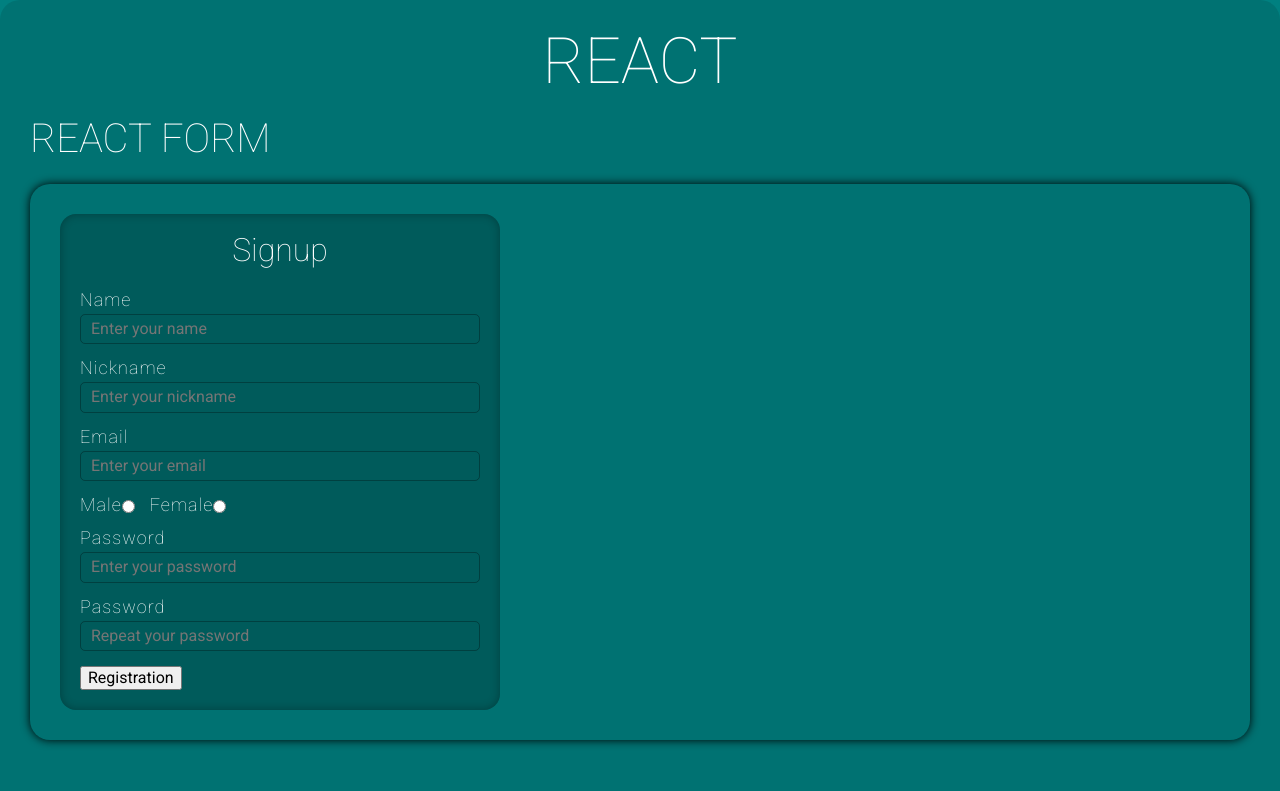
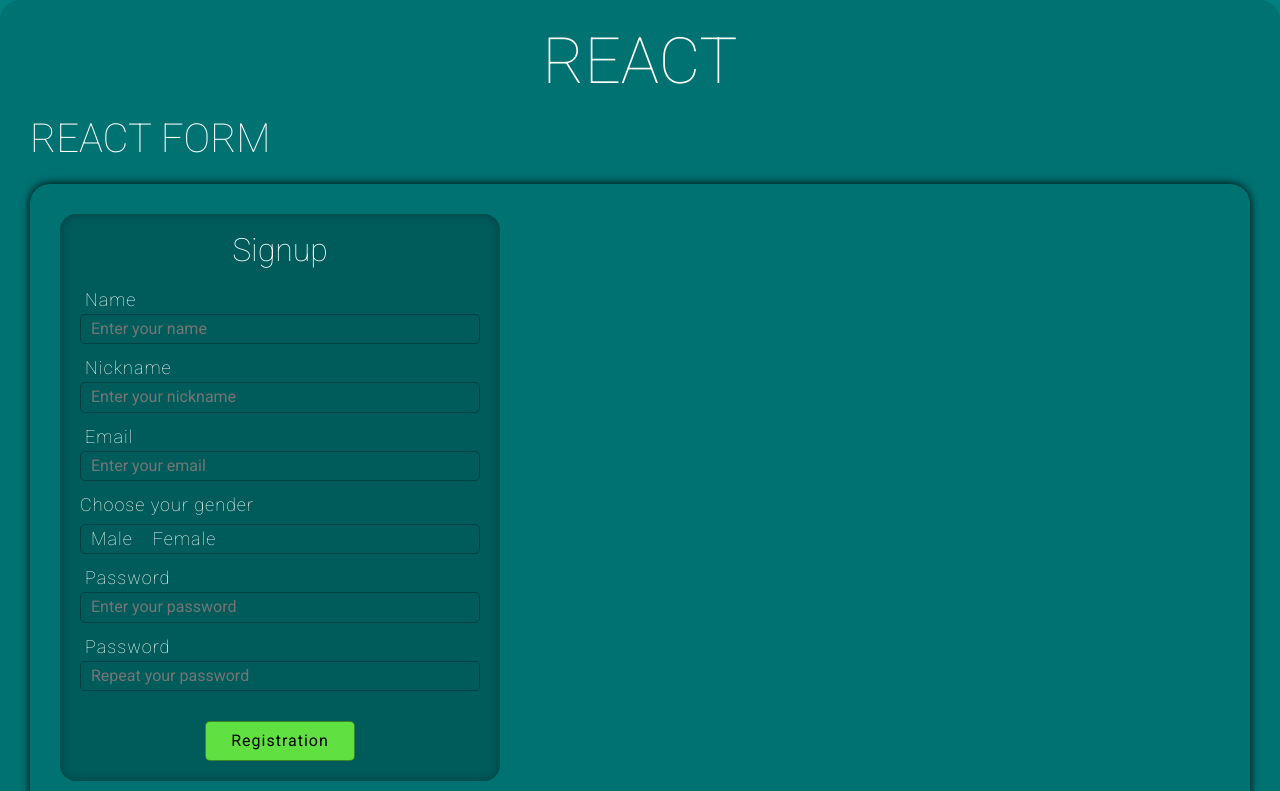
Before and after one commit to Doctor-Cyclone/middle-frontend-developer-course, a React (Create React App) app: page / in a window 1280 px wide. Shown: the top 791 px of the page. Built offline with nearby package versions, Linux system fonts and the light colour scheme; no server answers.

Commit message:
[DONE]: singup form template

```diff
--- a/src/app/Tasks/ReactForm/components/Signup/Signup.tsx
+++ b/src/app/Tasks/ReactForm/components/Signup/Signup.tsx
@@ -3,6 +3,7 @@ import { FunctionComponent } from 'react';
 import style from './style.module.scss';
 import TextInput from '../../../../../shared/components/Inputs/TextInput/TextInput';
 import RadioInput from '../../../../../shared/components/Inputs/RadioInput/RadioInput';
+import cn from 'classnames';
 
 const Signup: FunctionComponent = () => {
   return (
@@ -27,9 +28,14 @@ const Signup: FunctionComponent = () => {
           label="Email"
           placeholder="Enter your email"
         />
-        <div className={style['signup__form-gender']}>
-          <RadioInput name="gender" label="Male" />
-          <RadioInput name="gender" label="Female" />
+        <div>
+          <span className={style['signup__form-gender-title']}>
+            Choose your gender
+          </span>
+          <div className={style['signup__form-gender']}>
+            <RadioInput name="gender" label="Male" />
+            <RadioInput name="gender" label="Female" />
+          </div>
         </div>
         <TextInput
           type="password"
@@ -43,7 +49,11 @@ const Signup: FunctionComponent = () => {
           label="Password"
           placeholder="Repeat your password"
         />
-        <button type="submit">Registration</button>
+        <div className={style['signup__button-wrapper']}>
+          <button className={cn([style.signup__button])} type="submit">
+            Registration
+          </button>
+        </div>
       </form>
     </div>
   );
--- a/src/app/Tasks/ReactForm/components/Signup/style.module.scss
+++ b/src/app/Tasks/ReactForm/components/Signup/style.module.scss
@@ -18,8 +18,54 @@
 	&__form {
 		&-gender {
 			display: flex;
-			gap: 15px;
+			gap: 20px;
 			margin-bottom: 15px;
+			padding: 5px 10px;
+			border-radius: 5px;
+			border: 1px solid rgba(0, 0, 0, 0.3);
+
+			&-title {
+				display: block;
+				margin-bottom: 10px;
+				color: #ffffff;
+				font-size: 18px;
+				font-weight: 200;
+				letter-spacing: 1px;
+			}
+		}
+	}
+
+	&__button {
+		width: 150px;
+		padding: 10px;
+		background: #61e141;
+		border: 1px solid rgba(0, 0, 0, 0.4);
+		border-radius: 5px;
+		letter-spacing: 1px;
+		cursor: pointer;
+		transition: all 0.1s ease-out;
+
+		&:hover {
+			transform: translateY(-5px) scale(1.05);
+			transition: all 0.1s ease-out;
+			box-shadow: 0 10px 10px rgba(0, 0, 0, 0.4);
+		}
+
+		&-disabled {
+			opacity: 0.6;
+			cursor: default;
+
+			&:hover {
+				transform: none;
+				transition: all 0.1s ease-out;
+				box-shadow: none;
+			}
+		}
+
+		&-wrapper {
+			display: flex;
+			justify-content: center;
+			margin-top: 30px;
 		}
 	}
 }
--- a/src/shared/components/Inputs/RadioInput/RadioInput.tsx
+++ b/src/shared/components/Inputs/RadioInput/RadioInput.tsx
@@ -3,48 +3,30 @@ import { FunctionComponent } from 'react';
 import style from './style.module.scss';
 import cn from 'classnames';
 
-type Size = {
-  s: string;
-  m: string;
-  l: string;
-};
-
 interface InputProps {
   name: string;
   label: string;
   error?: string;
-  size?: Size;
   disabled?: boolean;
-  withAsterisk?: boolean;
 }
 
 const RadioInput: FunctionComponent<InputProps> = ({
   name,
   label,
   error,
-  size = 'm',
-  disabled,
-  withAsterisk
+  disabled
 }) => {
   return (
     <div className={style.input__container}>
-      <label className={style['input__label-wrapper']} htmlFor={name}>
-        <span
-          className={
-            !withAsterisk
-              ? style.input__label
-              : cn([style.input__label, style['input__label-asterisk']])
-          }
-        >
-          {label}
-        </span>
+      <label className={style['input__label-wrapper']}>
+        <input
+          className={style.input}
+          type="radio"
+          name={name}
+          disabled={disabled}
+        />
+        <span className={style.input__label}>{label}</span>
       </label>
-      <input
-        className={cn([style.input, style[`input_size-${size}`]])}
-        type="radio"
-        name={name}
-        disabled={disabled}
-      />
       {error && <span className={style.input__error}>{error}</span>}
     </div>
   );
--- a/src/shared/components/Inputs/RadioInput/style.module.scss
+++ b/src/shared/components/Inputs/RadioInput/style.module.scss
@@ -1,30 +1,29 @@
 @import '../../../../styles/index';
 
+.input:checked +.input__label {
+	color: #61e141;
+}
+
 .input {
+	display: none;
+
 	&__container {
-
+		display: flex;
+		gap: 5px;
 	}
 
 	&__label {
+		display: block;
 		color: #ffffff;
 		font-size: 18px;
 		font-weight: 200;
 		letter-spacing: 1px;
+		transition: all 0.1s ease-out;
 
-		&-wrapper {
-
-		}
-
-		&-asterisk {
-
+		&:hover {
+			transform: translateY(-3px) scale(1.02);
+			transition: all 0.1s ease-out;
+			text-shadow: 0 5px 3px rgba(0, 0, 0, 1);
 		}
 	}
-
-	&__description {
-
-	}
-
-	&__error {
-
-	}
 }
--- a/src/shared/components/Inputs/TextInput/TextInput.tsx
+++ b/src/shared/components/Inputs/TextInput/TextInput.tsx
@@ -3,19 +3,9 @@ import { FunctionComponent } from 'react';
 import style from './style.module.scss';
 import cn from 'classnames';
 
-type BorderRadius = {
-  none: string;
-  s: string;
-  m: string;
-  l: string;
-  xl: string;
-};
+type BorderRadius = 'none' | 'xs' | 's' | 'm' | 'l' | 'xl';
 
-type Size = {
-  s: string;
-  m: string;
-  l: string;
-};
+type Size = 's' | 'm' | 'l';
 
 interface InputProps {
   type: string;
@@ -39,8 +29,8 @@ const TextInput: FunctionComponent<InputProps> = ({
   value,
   description,
   error,
-  borderRadius = 'm',
-  size = 'm',
+  borderRadius = 'xs',
+  size = 's',
   disabled,
   withAsterisk
 }) => {
@@ -71,6 +61,7 @@ const TextInput: FunctionComponent<InputProps> = ({
         name={name}
         placeholder={placeholder}
         disabled={disabled}
+        required={withAsterisk}
       />
       {error && (
         <div className={style.input__error}>
--- a/src/shared/components/Inputs/TextInput/style.module.scss
+++ b/src/shared/components/Inputs/TextInput/style.module.scss
@@ -1,12 +1,17 @@
 @import '../../../../styles/index';
 
 .input {
-	padding: 5px 10px;
-	border-radius: 5px;
 	outline: none;
 	background: transparent;
 	border: 1px solid rgba(0, 0, 0, 0.3);
 	color: #ffffff;
+	transition: all 0.1s ease-out;
+
+	&:hover {
+		transform: translateY(-3px) scale(1.02);
+		transition: all 0.1s ease-out;
+		box-shadow: 0 8px 10px rgba(0, 0, 0, 0.4);
+	}
 
 	&__container {
 		display: flex;
@@ -16,17 +21,20 @@
 	}
 
 	&__label {
+		position: relative;
+		margin-left: 5px;
 		color: #ffffff;
 		font-size: 18px;
 		font-weight: 200;
 		letter-spacing: 1px;
 
-		&-wrapper {
-
-		}
-
-		&-asterisk {
-
+		&-asterisk:after {
+			position: absolute;
+			content: '*';
+			top: 0;
+			right: -14px;
+			font-size: 22px;
+			color: red;
 		}
 	}
 
@@ -51,4 +59,37 @@
 			width: 20px;
 		}
 	}
+
+	&_border {
+		&-none {
+			border-radius: 0;
+		}
+		&-xs {
+			border-radius: 5px;
+		}
+		&-s {
+			border-radius: 10px;
+		}
+		&-m {
+			border-radius: 20px;
+		}
+		&-l {
+			border-radius: 30px;
+		}
+		&-xl {
+			border-radius: 40px;
+		}
+	}
+
+	&_size {
+		&-s {
+			padding: 5px 10px;
+		}
+		&-m {
+			padding: 10px 15px;
+		}
+		&-l {
+			padding: 15px 20px;
+		}
+	}
 }
```
